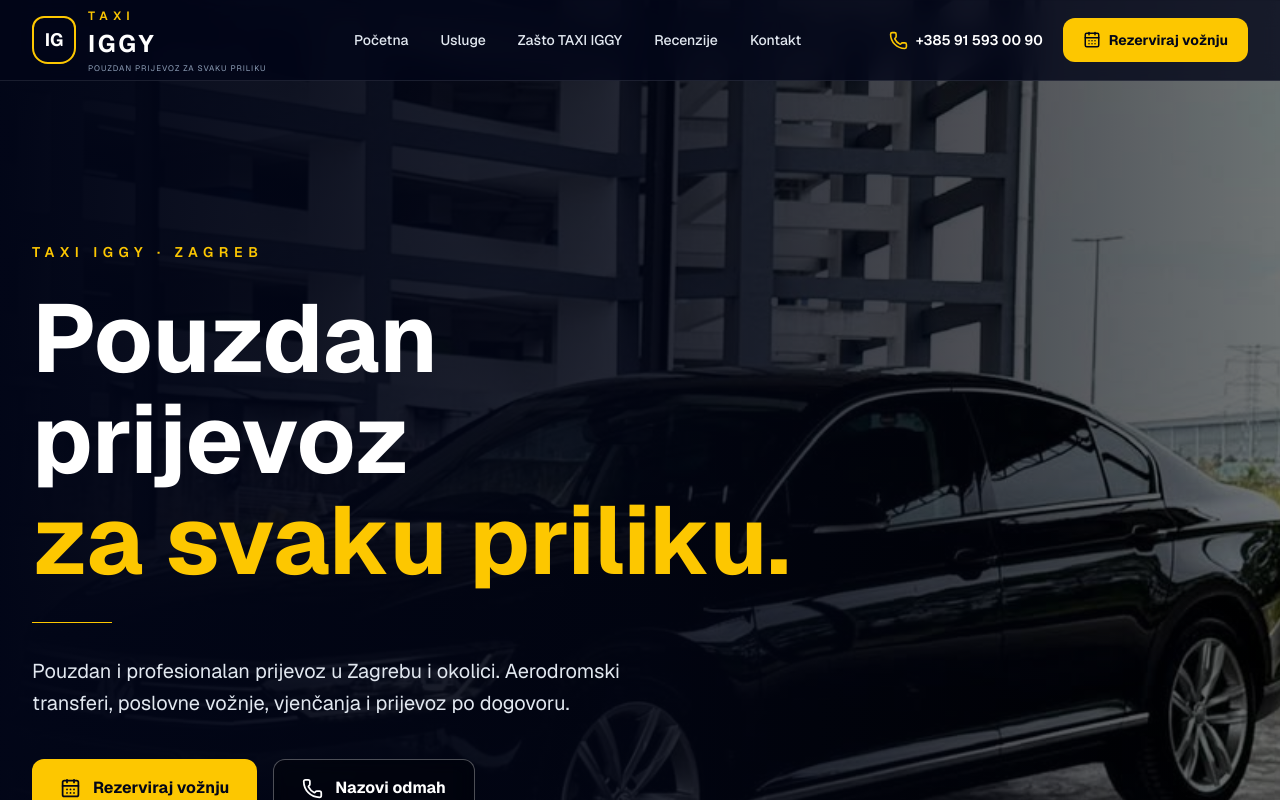
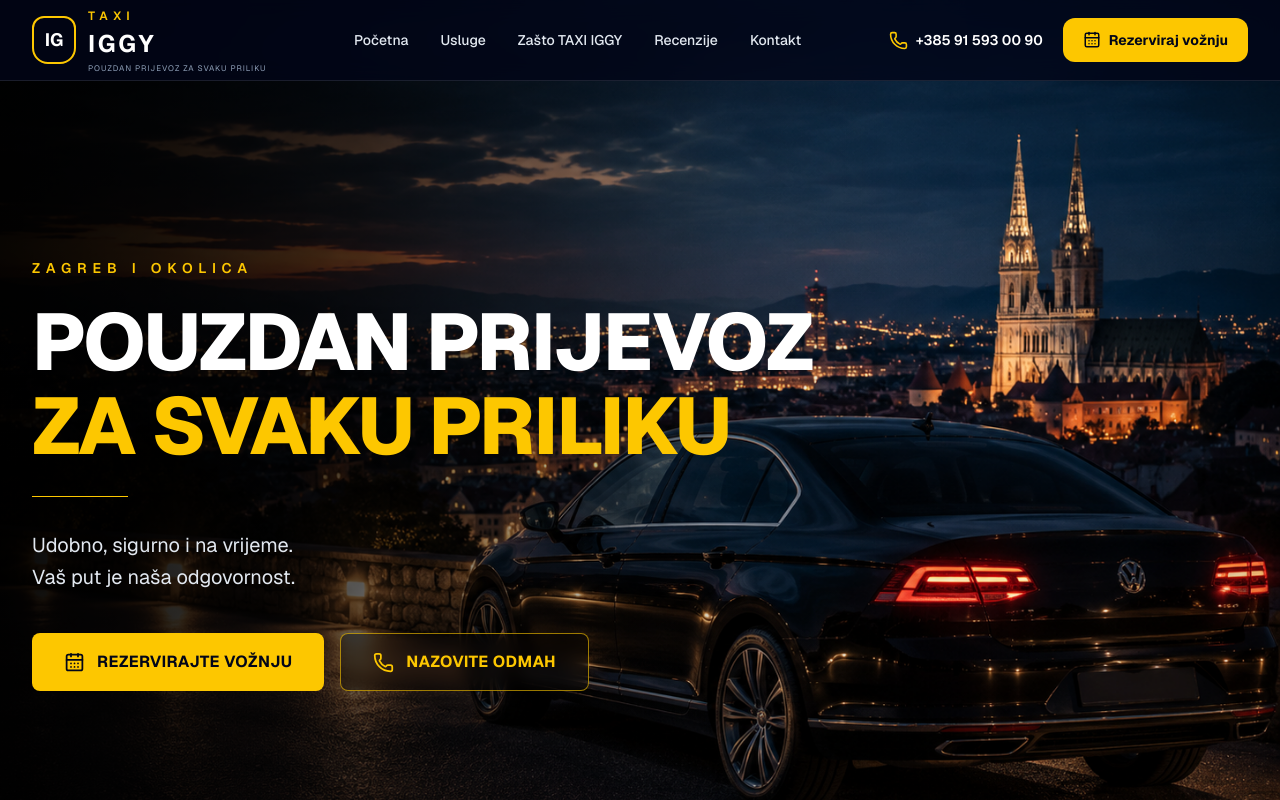
Before and after one commit to igorpiskac/taxiiggy-web, a Next.js app: page / in a window 1280 px wide. Shown: the top 800 px of the page. Built offline with nearby package versions, Linux system fonts and the light colour scheme.

Commit message:
feat: redesign hero section and add cinematic Zagreb background

```diff
--- a/app/components/Hero.tsx
+++ b/app/components/Hero.tsx
@@ -4,49 +4,57 @@
   return (
     <section
       id="home"
-      className="relative flex min-h-screen items-center overflow-hidden bg-slate-950 bg-cover bg-center"
+      className="relative flex min-h-screen items-center overflow-hidden bg-slate-950 bg-cover bg-[center_right]"
       style={{
         backgroundImage: "url('/images/hero.jpg')",
       }}
     >
-      <div className="absolute inset-0 bg-black/55" />
+      {/* Dark overlay for text readability */}
+<div
+  className="absolute inset-0"
+  style={{
+    background:
+      "linear-gradient(90deg, rgba(0,0,0,0.82) 0%, rgba(0,0,0,0.55) 28%, rgba(0,0,0,0.18) 52%, rgba(0,0,0,0) 70%)",
+  }}
+/>
 
-      <div className="absolute inset-0 bg-gradient-to-r from-slate-950 via-slate-950/70 to-transparent" />
-
-      <div className="relative z-10 mx-auto w-full max-w-7xl px-6 pb-24 pt-36 lg:px-8">
-        <div className="max-w-3xl">
-          <span className="text-sm font-semibold uppercase tracking-[0.4em] text-yellow-400">
-            TAXI IGGY · ZAGREB
+      <div className="relative z-10 mx-auto w-full max-w-7xl px-6 pb-24 pt-40 lg:px-8">
+        <div className="max-w-4xl">
+          <span className="text-sm font-semibold uppercase tracking-[0.42em] text-yellow-400">
+            Zagreb i okolica
           </span>
 
-          <h1 className="mt-6 text-5xl font-bold leading-[1.05] text-white md:text-7xl lg:text-8xl">
+          <h1 className="mt-6 text-5xl font-extrabold uppercase leading-[0.95] tracking-tight text-white md:text-7xl lg:text-[5rem]">
             Pouzdan prijevoz
-            <span className="block text-yellow-400">za svaku priliku.</span>
+            <span className="mt-2 block text-yellow-400">
+              za svaku priliku
+            </span>
           </h1>
 
-          <div className="mt-8 h-px w-20 bg-yellow-400" />
+          <div className="mt-8 h-px w-24 bg-yellow-400" />
 
-          <p className="mt-8 max-w-2xl text-lg leading-8 text-slate-200 md:text-xl">
-            Pouzdan i profesionalan prijevoz u Zagrebu i okolici.
-            Aerodromski transferi, poslovne vožnje, vjenčanja i prijevoz
-            po dogovoru.
+          <p className="mt-8 max-w-xl text-lg leading-8 text-slate-200 md:text-xl">
+            Udobno, sigurno i na vrijeme.
+            <span className="block">
+              Vaš put je naša odgovornost.
+            </span>
           </p>
 
           <div className="mt-10 flex flex-col gap-4 sm:flex-row">
             <a
               href="#contact"
-              className="flex items-center justify-center gap-3 rounded-xl bg-yellow-400 px-7 py-4 font-bold text-slate-950 transition duration-300 hover:-translate-y-1 hover:bg-yellow-300 hover:shadow-2xl hover:shadow-yellow-400/20"
+              className="flex items-center justify-center gap-3 rounded-lg bg-yellow-400 px-8 py-4 font-bold uppercase tracking-wide text-slate-950 transition duration-300 hover:-translate-y-1 hover:bg-yellow-300 hover:shadow-2xl hover:shadow-yellow-400/20"
             >
               <CalendarDays size={21} />
-              Rezerviraj vožnju
+              Rezervirajte vožnju
             </a>
 
             <a
               href="tel:+385915930090"
-              className="flex items-center justify-center gap-3 rounded-xl border border-white/30 bg-black/30 px-7 py-4 font-bold text-white backdrop-blur transition duration-300 hover:-translate-y-1 hover:border-yellow-400 hover:text-yellow-400"
+              className="flex items-center justify-center gap-3 rounded-lg border border-yellow-400/60 bg-black/40 px-8 py-4 font-bold uppercase tracking-wide text-yellow-400 backdrop-blur-sm transition duration-300 hover:-translate-y-1 hover:border-yellow-400 hover:bg-yellow-400 hover:text-slate-950"
             >
               <Phone size={21} />
-              Nazovi odmah
+              Nazovite odmah
             </a>
           </div>
         </div>
```
Also changed, not shown: public/images/hero.jpg.
